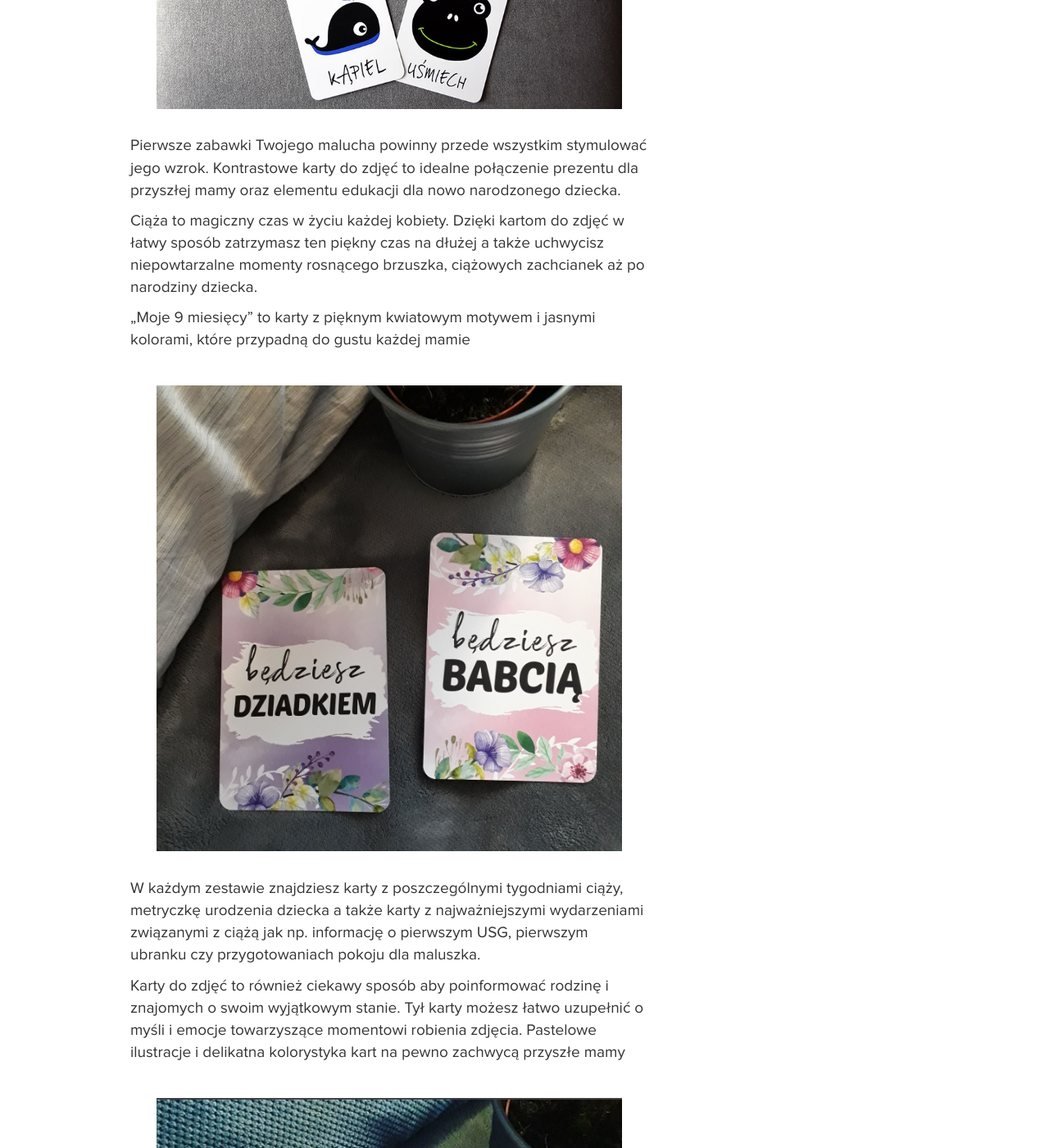
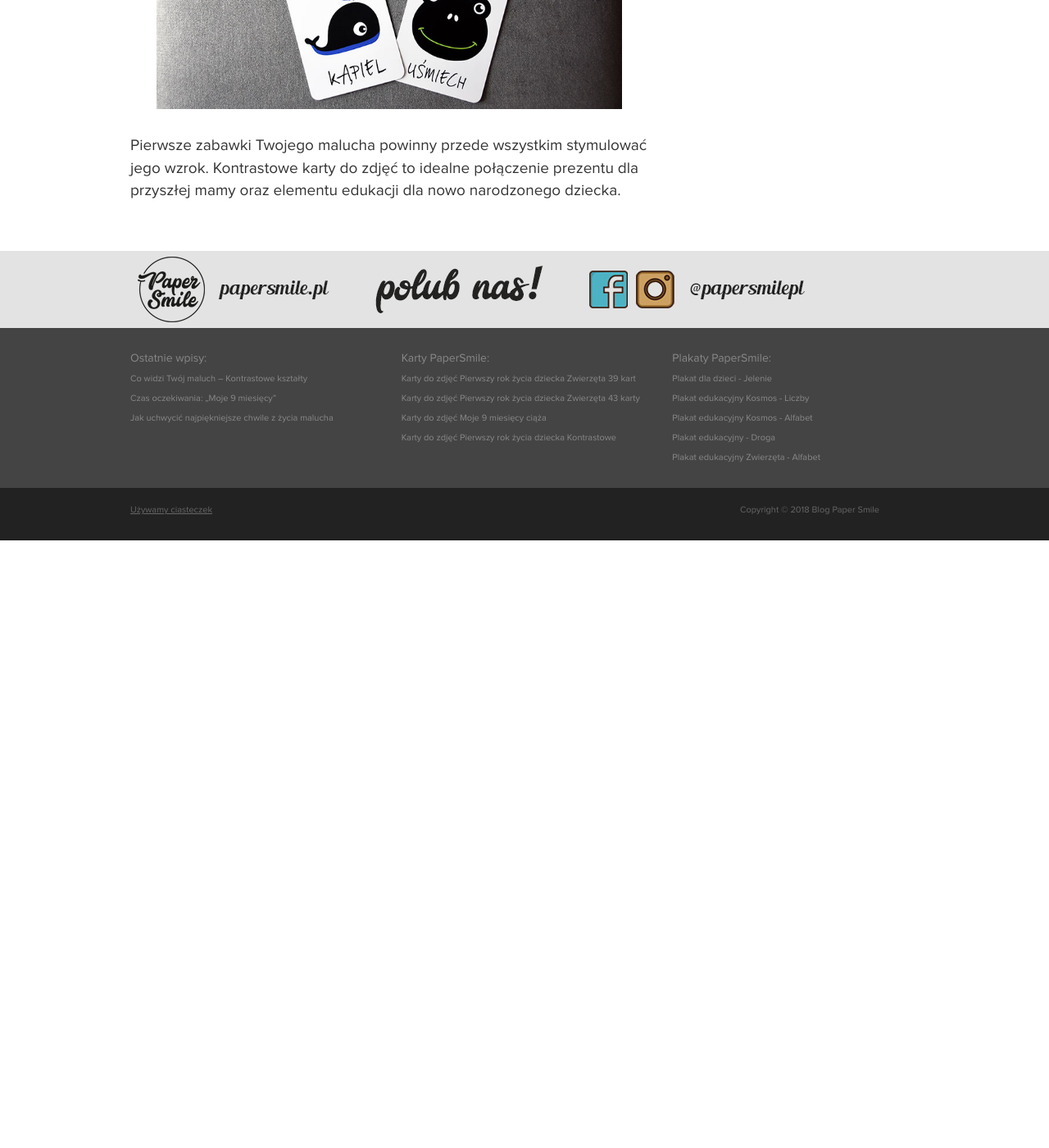
Before and after one commit to lukaszkomar/blog.papersmile.pl, a Jekyll site: the page built from _posts/2018-02-25-co-widzi-twoj-maluch-kontrastowe-ksztalty.html, in a window 1280 px wide and 1400 px high, scrolled down 2673 px. Shown: the whole window at 82% size. Built offline with Jekyll 4.4.1, drawn with Linux system fonts in a browser that asks for light colours; nearby versions of some CDN libraries; after the commit the page ends 3332 px from its top, so only the background shows below that; some of the changed text lies outside the part shown.

Commit message:
post fix

```diff
--- a/_posts/2018-02-25-co-widzi-twoj-maluch-kontrastowe-ksztalty.html
+++ b/_posts/2018-02-25-co-widzi-twoj-maluch-kontrastowe-ksztalty.html
@@ -70,68 +70,3 @@ a następnie niebieski. Ale tylko pod warunkiem, że są one intensywne, a przed
 <p>Pierwsze zabawki Twojego malucha powinny przede wszystkim stymulować jego wzrok.
 Kontrastowe karty do zdjęć to idealne połączenie prezentu dla przyszłej mamy oraz elementu edukacji dla
 nowo narodzonego dziecka.</p>
-
-
-
-
-
-
-
-
-
-
-
-
-
-
-
-
-
-
-<p>
-    Ciąża to magiczny czas w życiu każdej kobiety. Dzięki kartom do zdjęć w łatwy sposób zatrzymasz ten
-    piękny czas na dłużej a także uchwycisz niepowtarzalne momenty rosnącego brzuszka, ciążowych zachcianek
-    aż po narodziny dziecka.
-</p>
-<p>
-    „Moje 9 miesięcy” to  karty z pięknym kwiatowym motywem i jasnymi kolorami, które przypadną do gustu każdej mamie
-</p>
-
-<img src="/img/p/czas-oczekiwania-moje-9-miesiecy-karty.jpg" width="100%" class="p5p" />
-
-<p>
-    W każdym zestawie znajdziesz karty z poszczególnymi tygodniami ciąży, metryczkę urodzenia dziecka a
-    także karty z najważniejszymi wydarzeniami związanymi z ciążą jak np. informację o pierwszym USG, pierwszym
-    ubranku czy przygotowaniach pokoju dla maluszka.
-</p>
-<p>
-    Karty do zdjęć to również ciekawy sposób aby poinformować rodzinę i znajomych o swoim wyjątkowym stanie.
-    Tył karty możesz łatwo uzupełnić o  myśli i emocje towarzyszące momentowi robienia zdjęcia. Pastelowe
-    ilustracje i delikatna kolorystyka kart na pewno zachwycą przyszłe mamy
-</p>
-
-<img src="/img/p/czas-oczekiwania-moje-9-miesiecy.jpg" width="100%" class="p5p" />
-
-<p>
-    Idealny sposób na stworzenie niepowtarzalnej pamiątki, do której będziesz powracać z sentymentem.
-</p>
-
-<img src="/img/p/czas-oczekiwania-moje-9-miesiecy-zestaw.jpg" width="100%" class="p5p" />
-
-<p>
-    Zachęcamy do odwiedzenia naszej strony internetowej <a href="http://papersmile.pl">papersmile.pl</a>
-    gdzie znajdziecie wszystkie zestawy naszych <a href="http://papersmile.pl/karty">kart</a>.
-</p>
-
-<div class="row">
-    <div class="col-md-12">
-        <h3>Tagi:</h3>
-    </div>
-</div>
-<div class="row">
-    <div class="col-md-12">
-    {% for category in page.categories %}
-        <a href="/tag/{{ category | slugify }}" class="label label-papersmile">{{ category }}</a>
-    {% endfor %}
-    </div>
-</div>
```
